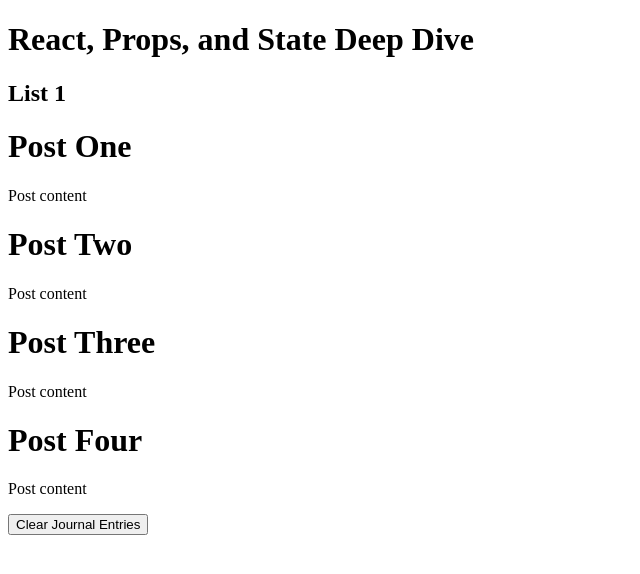
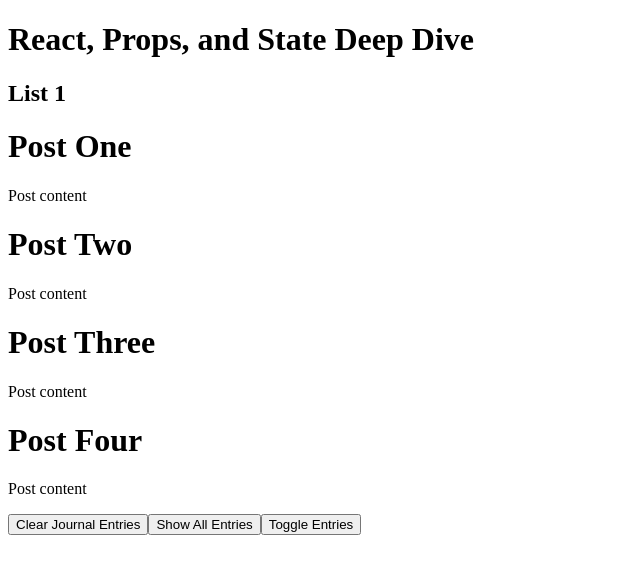
Before and after one commit to cbass2404/deep-dive-props-state, a React (Create React App) app: page / in a window 1280 px wide. Shown: the top 574 px of the page, without its empty margins (0-640 px from the left). Built offline with nearby package versions, Linux system fonts and the light colour scheme.

Commit message:
added toggle entries button and function

```diff
--- a/src/components/journals/journal_list.js
+++ b/src/components/journals/journal_list.js
@@ -20,7 +20,19 @@
   }
 
   clearEntries = () => {
-    this.setState({ journalData: [] });
+    this.setState({ journalData: [], isOpen: false });
+  };
+
+  showAllEntries = () => {
+    this.setState({ journalData: rawJournalData, isOpen: true });
+  };
+
+  toggleStatus = () => {
+    if (this.state.isOpen) {
+      this.setState({ journalData: [], isOpen: false });
+    } else {
+      this.setState({ journalData: rawJournalData, isOpen: true });
+    }
   };
 
   render() {
@@ -41,6 +53,8 @@
         {journalEntries}
 
         <button onClick={this.clearEntries}>Clear Journal Entries</button>
+        <button onClick={this.showAllEntries}>Show All Entries</button>
+        <button onClick={this.toggleStatus}>Toggle Entries</button>
       </div>
     );
   }
```
